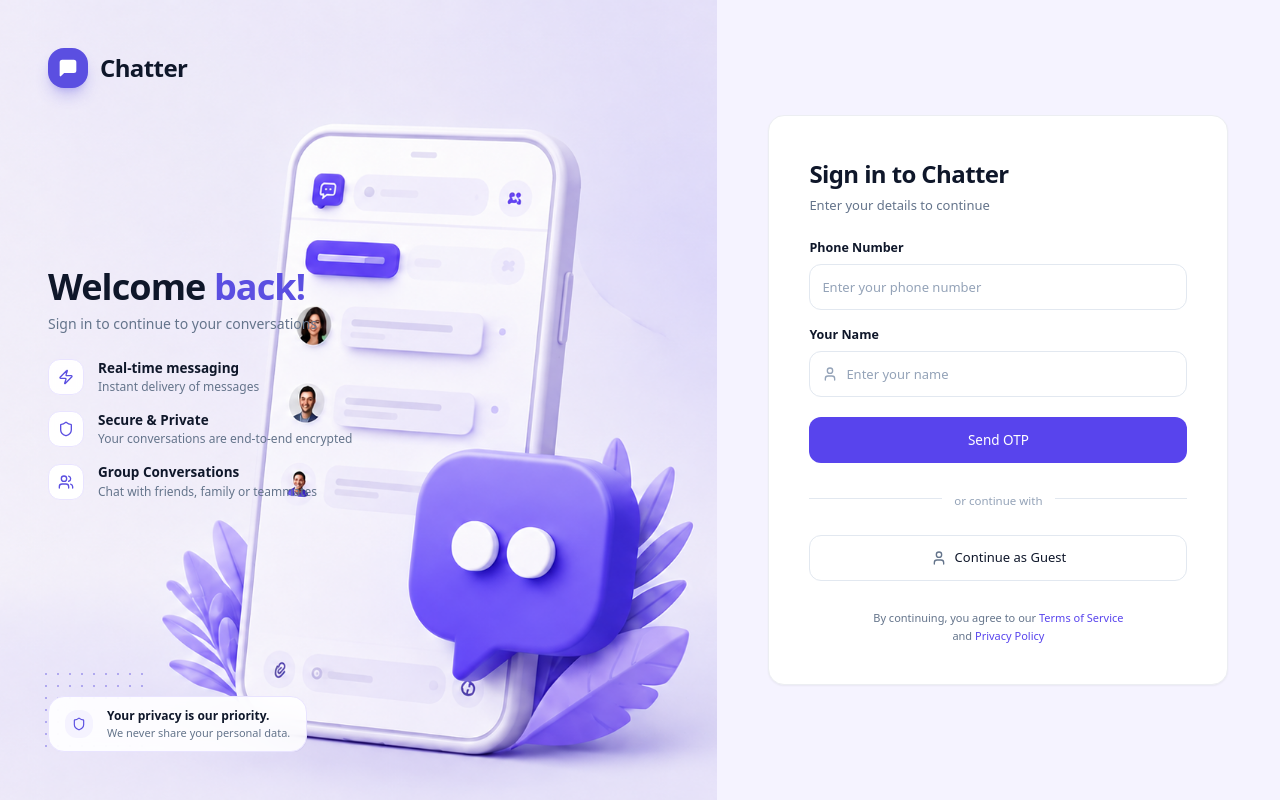
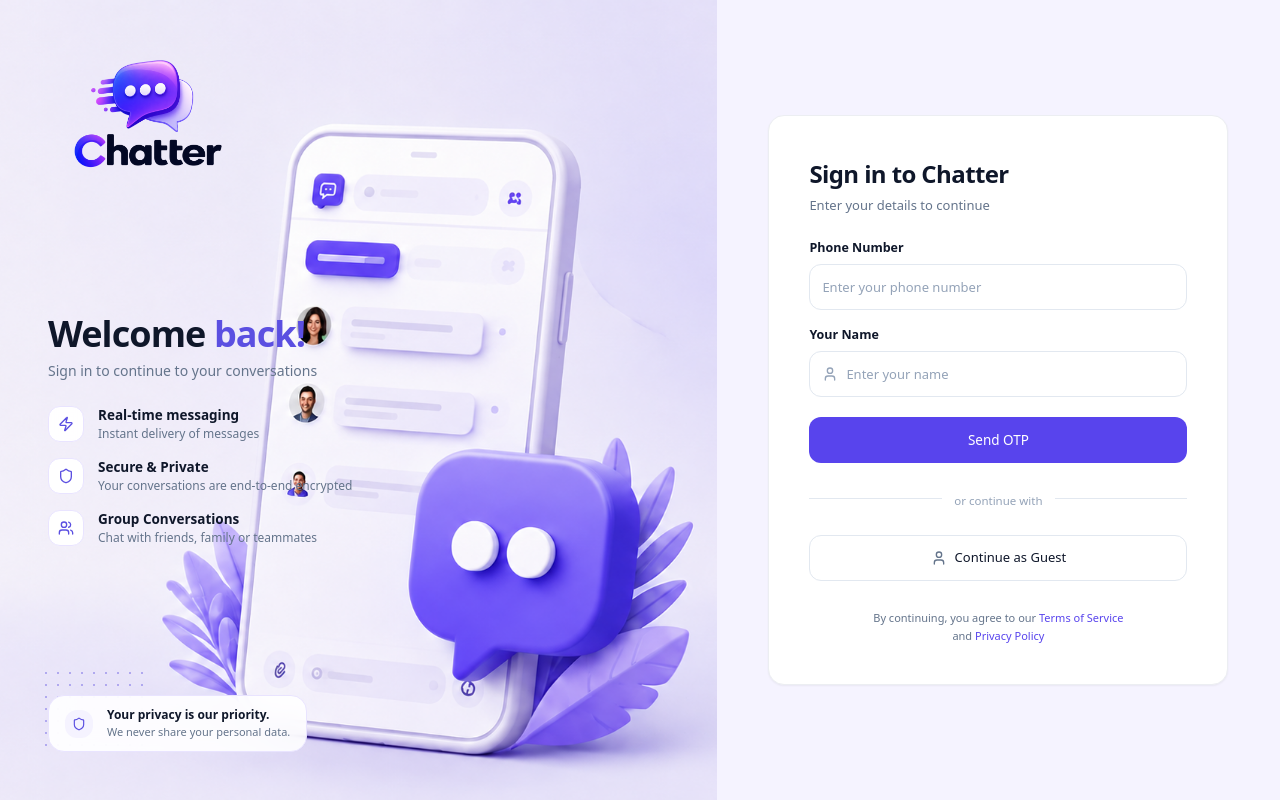
Before and after one commit to Alok4D/chat-app-frontend, a Next.js app: page /login in a window 1280 px wide. Built offline with nearby package versions, Linux system fonts and the light colour scheme; no server answers.

Commit message:
feat: implement login page with hero section and branding assets

```diff
--- a/app/(auth)/login/page.tsx
+++ b/app/(auth)/login/page.tsx
@@ -26,12 +26,7 @@ export default function LoginPage() {
         <div className="relative z-10 flex flex-col justify-between h-full p-8 xl:p-12 max-w-[460px] select-none">
           {/* Top Logo */}
           <div>
-            <a href={ROUTES.LANDING} className="inline-flex items-center gap-3 group">
-              <div className="w-10 h-10 rounded-2xl bg-[#5B4FE1] flex items-center justify-center shadow-lg shadow-[#5B4FE1]/30 group-hover:scale-105 transition-transform">
-                <MessageSquare className="w-5 h-5 text-white fill-white" />
-              </div>
-              <span className="text-2xl font-bold text-[#0F172A] tracking-tight">Chatter</span>
-            </a>
+           <Image src={"/icons/ChatGPT Image Aug 21, 2026, 10_44_08 PM.png"} alt="Chatter Logo" width={200} height={200} />
           </div>
 
           {/* Middle Title & 3 Features */}
```
Also changed, not shown: public/icons/ChatGPT Image Aug 21, 2026, 10_44_08 PM.png (added), public/images/login-hero.png.
